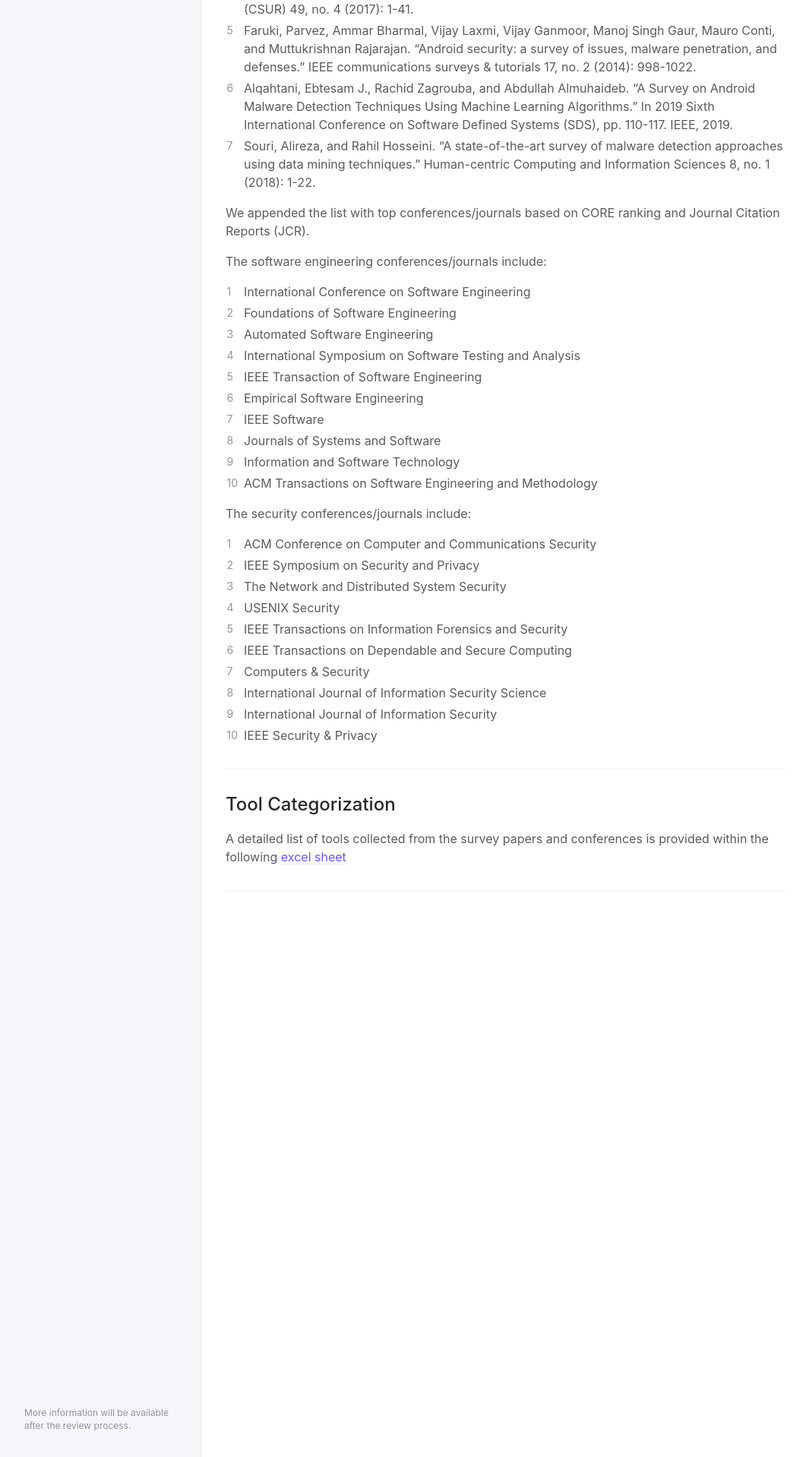
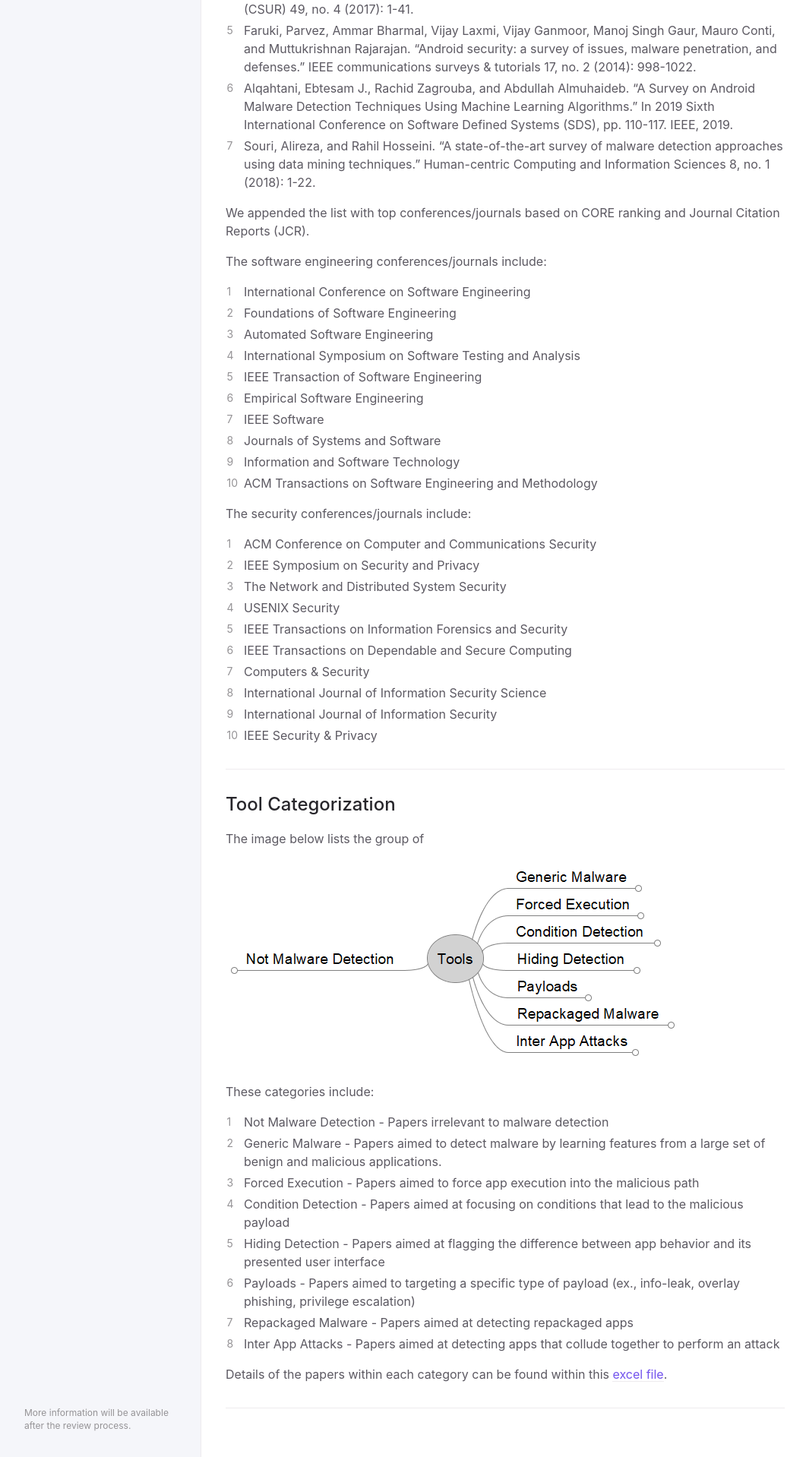
Before and after one commit to hello-from-anon-researcher/hello-from-anon-researcher.github.io, a Jekyll site: the page built from docs/toolcollection/toolcollection.md, in a window 1280 px wide. Shown: the part 691-2609 px from the top of the page at 76% size, without its empty margins (107-1168 px from the left). Built offline with Jekyll 4.4.1, drawn with Linux system fonts in a browser that asks for light colours.

Commit message:
update website

```diff
--- a/docs/toolcollection/toolcollection.md
+++ b/docs/toolcollection/toolcollection.md
@@ -58,6 +58,21 @@ The security conferences/journals include:
 
 ## Tool Categorization
 
-A detailed list of tools collected from the survey papers and conferences is provided within the following [excel sheet](../../../assets/data/excelsheets/MalwareCollectionStatistics.xlsx)
+The image below lists the group of
+
+![](../img/tools_mind_map.png)
+
+These categories include:
+
+1. Not Malware Detection - Papers irrelevant to malware detection
+2. Generic Malware - Papers aimed to detect malware by learning features from a large set of benign and malicious applications.
+3. Forced Execution - Papers aimed to force app execution into the malicious path
+4. Condition Detection - Papers aimed at focusing on conditions that lead to the malicious payload
+5. Hiding Detection - Papers aimed at flagging the difference between app behavior and its presented user interface
+6. Payloads - Papers aimed to targeting a specific type of payload (ex., info-leak, overlay phishing, privilege escalation)
+7. Repackaged Malware - Papers aimed at detecting repackaged apps
+8. Inter App Attacks - Papers aimed at detecting apps that collude together to perform an attack
+
+Details of the papers within each category can be found within this [excel file](../../../assets/data/excelsheets/Tools.xlsx).
 
 ---
```
Also changed, not shown: docs/malwarecharacterization/malwarecharacterization.md (+7 -11 lines), img/tools_mind_map.PNG (added), 1 other file.
